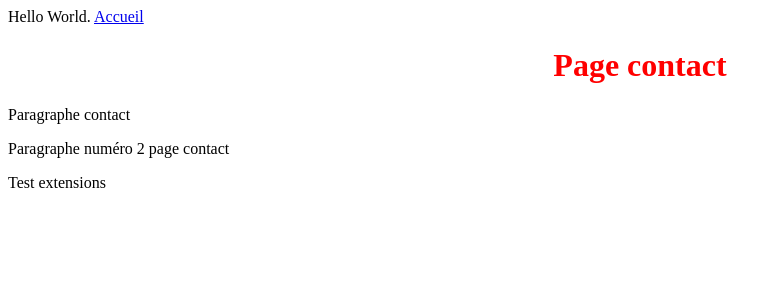
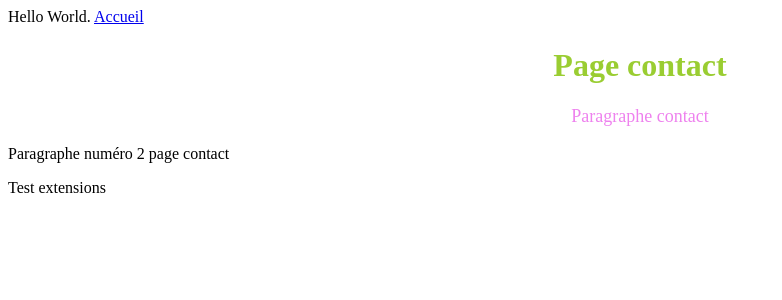
Before and after one commit to mtoz/hello-world-vercel, a Next.js app: page /about in a window 1280 px wide. Shown: the top 300 px of the page, without its empty margins (0-782 px from the left). Built offline with nearby package versions, Linux system fonts and the light colour scheme.

Commit message:
Changement style du premier paragraphe 22/04/21

```diff
--- a/pages/about.js
+++ b/pages/about.js
@@ -9,7 +9,7 @@ export default function About() {
         <a>Accueil</a>
       </Link>
       <h1 className={style.center}>Page contact</h1>
-      <p>Paragraphe contact</p>
+      <p className={style.p}>Paragraphe contact</p>
       <p>Paragraphe numéro 2 page contact</p>
       <p>Test extensions</p>
 
--- a/styles/about.module.css
+++ b/styles/about.module.css
@@ -1,4 +1,10 @@
 .center{
     text-align: center;
-    color: red;
+    color: yellowgreen;
 }
+
+.p{
+    text-align: center;
+    color: violet;
+    font-size: 18px;
+}
```
